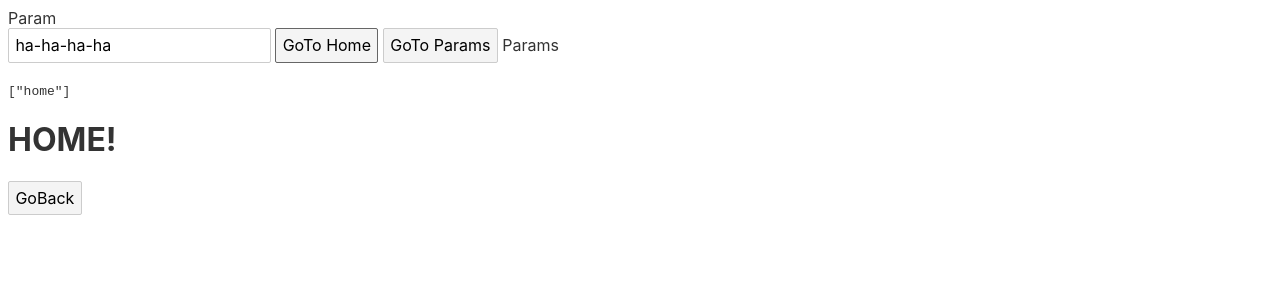
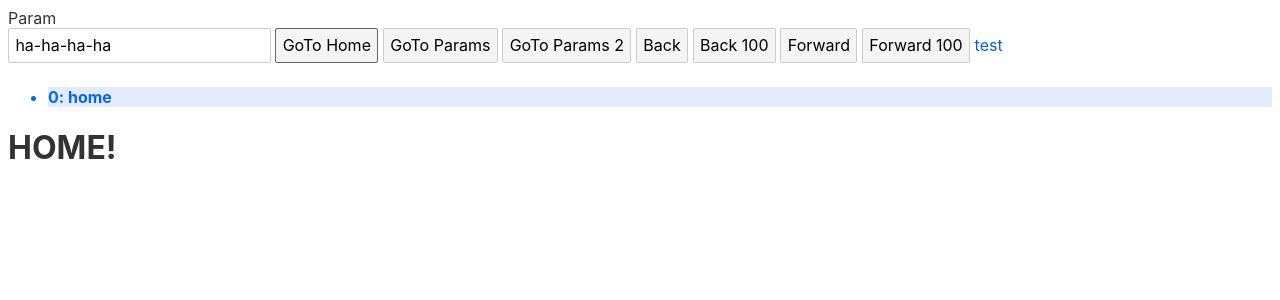
Before and after one commit to DanielSharkov/svelte-router-test, a Svelte app: page /home in a window 1280 px wide. Both pictures are taken after a click on the button "GoTo Home". Shown: the top 300 px of the page. Built offline with nearby package versions, Linux system fonts and the light colour scheme.

Commit message:
Add history navigation to router API

```diff
--- a/src/App.svelte
+++ b/src/App.svelte
@@ -1,28 +1,58 @@
 <header>
 	<label for="param">Param</label>
-	<input id="param" bind:value={testParams.var}>
+	<input id="param" bind:value={testParam}>
 	<button on:click={goToHome}>
 		GoTo Home
 	</button>
 	<button on:click={goToParams}>
 		GoTo Params
 	</button>
-	<RouterLink to="params" params={testParams}>
-		Params
+	<button on:click={goToParams2}>
+		GoTo Params 2
+	</button>
+	<button on:click={() => router.back()}>
+		Back
+	</button>
+	<button on:click={() => router.back(100)}>
+		Back 100
+	</button>
+	<button on:click={() => router.forward()}>
+		Forward
+	</button>
+	<button on:click={() => router.forward(100)}>
+		Forward 100
+	</button>
+	<RouterLink to="test.params" params={{var: testParam}}>
+		test
 	</RouterLink>
 </header>
-<pre>{JSON.stringify($router.history)}</pre>
-<RouterView {router}/>
+<ul>
+	{#each $router.history as {name, params}, index}
+		<li index={index} class:current={$router.historyIndex === index}>
+			<b>{index}: {name}</b>
+			{#if params}
+				<pre>{JSON.stringify(params, null, 4)}</pre>
+			{/if}
+		</li>
+	{/each}
+</ul>
+<div id="router-viewport">
+	<RouterView {router}/>
+</div>
+
+<style>
+ul li.current {
+	color: #06f;
+	background-color: rgba(0,60,255,.1);
+}
+</style>
 
 <script>
 import RouterView from './router/RouterView'
 import RouterLink from './router/RouterLink'
 import router from './router'
 
-console.log('APP: ', $router.current)
-const testParams = {
-	var: 'ha-ha-ha-ha',
-}
+let testParam = 'ha-ha-ha-ha'
 
 // back
 // forward
@@ -34,7 +64,10 @@ function goToHome() {
 	router.push('home')
 }
 function goToParams() {
-	router.push('test.params', testParams)
+	router.push('test.params', {var:testParam})
+}
+function goToParams2() {
+	router.push('test.params', {var:'different_param'})
 }
 
 </script>
--- a/src/router/Router.js
+++ b/src/router/Router.js
@@ -256,6 +256,7 @@ export default function Router(conf) {
 			component: null,
 		},
 		history: [],
+		historyIndex: 0,
 	})
 
 	/*
@@ -399,10 +400,23 @@ export default function Router(conf) {
 		let str = ''
 		for (const idx in tokens) {
 			const token = tokens[idx]
+			if (token.param && !params) throw new Error(
+				`expected parameter '${token.token}' but got '${params}'`
+			)
 			str += token.param ?
 				`/${params[token.token]}` : `/${token.token}`
 		}
 		return str
+	}
+
+	function nameToPath(name, params) {
+		if (name && name === '') throw new Error(
+			`invalid name: '${name}'`
+		)
+		return stringifyRoutePath(
+			_routes[name].path.tokens,
+			params,
+		)
 	}
 
 	let historyIndex = 0
@@ -428,35 +442,140 @@ export default function Router(conf) {
 			}
 		}
 
-		const urlPathString = stringifyRoutePath(
-			route.path.tokens,
+		if (history.length > 0) {
+			const currentRoute = history[historyIndex]
+			if (name === currentRoute.name) {
+				if (currentRoute.params && params) {
+					for (const param in params) {
+						if (
+							param in currentRoute.params &&
+							params[param] === currentRoute.params[param]
+						) return
+					}
+				}
+				else return
+			}
+		}
+
+		if (historyIndex !== history.length - 1) {
+			// Overwrite last history entries when index is behind
+			history.splice(
+				historyIndex + 1,
+				history.length,
+			)
+		}
+
+		// Push new route to history
+		history.push({
+			name,
 			params,
-		)
+		})
+		historyIndex = history.length - 1
 
-		if (historyIndex != history.length-1) {
-			history.splice(historyIndex, history.length)
-		}
-		history.push(name)
-		historyIndex = history.length-1
-		console.log(historyIndex)
 		storeSet({
 			history: history,
+			historyIndex,
 			current: {
 				name,
 				params,
 				component: route.component,
 			},
 		})
-		window.history.pushState(params, null, urlPathString)
+		window.history.pushState(
+			params,
+			null,
+			stringifyRoutePath(
+				route.path.tokens,
+				params,
+			),
+		)
 	}
 
 	const back = function(n = 1) {
-		console.log(`TODO: back ${historyIndex} - n(${n}) = ${historyIndex - n}`)
-		historyIndex -= n
+		if (!Number(n)) throw new Error(
+			`given value is not a number: ${n} (${typeof n})`
+		)
+
+		// TODO:
+		if (n < 0) throw new Error(
+			'HANDLE ME - Negative numbers on back'
+		)
+
+		// Abbort back call when history is not bigger then to records
+		if (history.length < 2) return
+
+		if (historyIndex < 1) return
+
+		if (n > history.length) {
+			historyIndex = 0
+		}
+		else {
+			historyIndex -= n
+		}
+
+		const historyEntry = n > history.length ?
+			history[0] : history[historyIndex]
+
+		const route = _routes[historyEntry.name]
+
+		storeSet({
+			history: history,
+			historyIndex,
+			current: {
+				name: historyEntry.name,
+				params: historyEntry.params,
+				component: route.component,
+			},
+		})
+		window.history.pushState(
+			historyEntry.params,
+			null,
+			stringifyRoutePath(
+				route.path.tokens,
+				historyEntry.params,
+			),
+		)
 	}
 
-	const forward = function() {
-		console.log('TODO: forward')
+	const forward = function(n = 1) {
+		if (!Number(n)) throw new Error(
+			`given value is not a number: ${n} (${typeof n})`
+		)
+
+		// TODO:
+		if (n < 0) throw new Error(
+			'HANDLE ME - Negative numbers on back'
+		)
+
+		if (historyIndex + n >= history.length) {
+			historyIndex = history.length - 1
+		}
+		else {
+			historyIndex += n
+		}
+
+		const historyEntry = n > history.length ?
+			history[history.length - 1] : history[historyIndex]
+
+		const route = _routes[historyEntry.name]
+
+		storeSet({
+			history: history,
+			historyIndex,
+			current: {
+				name: historyEntry.name,
+				params: historyEntry.params,
+				component: route.component,
+			},
+		})
+		window.history.pushState(
+			historyEntry.params,
+			null,
+			stringifyRoutePath(
+				route.path.tokens,
+				historyEntry.params,
+			),
+		)
 	}
 
 	Object.defineProperties(this, {
@@ -468,5 +587,6 @@ export default function Router(conf) {
 		// }}
 		back: {value: back},
 		forward: {value: forward},
+		nameToPath: {value: nameToPath},
 	})
 }
--- a/src/router/RouterLink.svelte
+++ b/src/router/RouterLink.svelte
@@ -1,5 +1,13 @@
-<slot/>
+<a href={url} on:click={e => {
+	e.preventDefault()
+	router.push(to, params)
+}}>
+	<slot/>
+</a>
 
 <script>
+	import router from '../router'
 	export let to = ''
+	export let params;
+	$:url = router.nameToPath(to, params)
 </script>
--- a/src/router/RouterView.svelte
+++ b/src/router/RouterView.svelte
@@ -1,5 +1,8 @@
-<svelte:component this={$router.current.component}></svelte:component>
+<svelte:component
+	this={$router.current.component}
+	params={$router.current.params}
+/>
 
 <script>
-export let router;
+	export let router;
 </script>
--- a/src/views/Home.svelte
+++ b/src/views/Home.svelte
@@ -1,10 +1 @@
 <h1>HOME!</h1>
-<button on:click={goBack}>GoBack</button>
-
-<script>
-import router from '../router'
-
-const goBack = () => {
-	router.back()
-}
-</script>
--- a/src/views/Params.svelte
+++ b/src/views/Params.svelte
@@ -1 +1,6 @@
 <h1>Params</h1>
+<pre>{JSON.stringify(params, null, 4)}</pre>
+
+<script>
+	export let params;
+</script>
```
